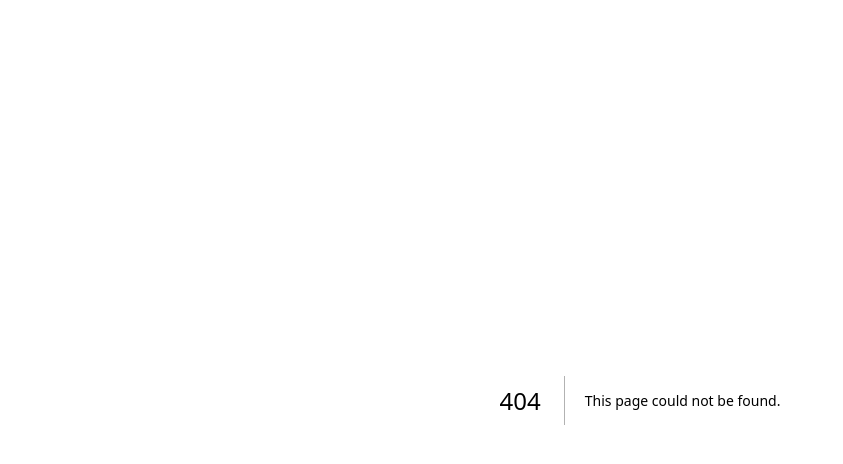
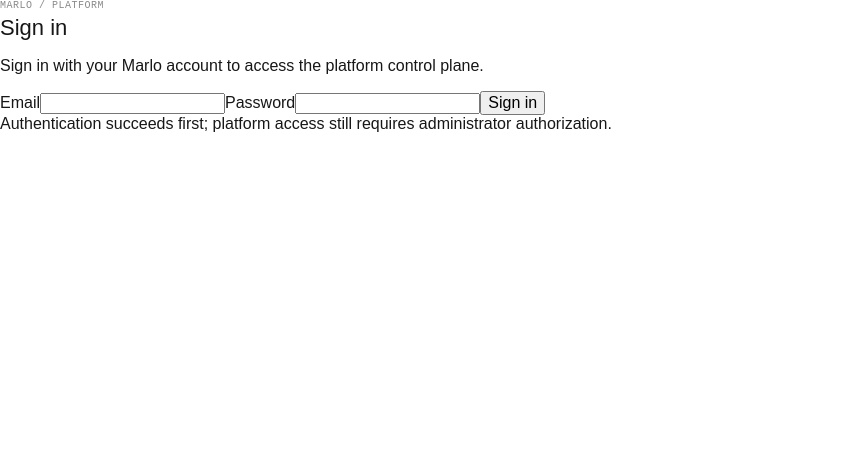
Before and after one commit to Kumar2421/Marlo-platform, a Next.js app: page /login in a window 1280 px wide. Before the commit this address had no page. Shown: the top 464 px of the page, without its empty margins (0-843 px from the left). Built offline with nearby package versions, Linux system fonts and the light colour scheme.

Commit message:
feat: add platform login

```diff
--- /dev/null
+++ b/app/login/page.tsx
@@ -0,0 +1,48 @@
+import { createClient } from "@/utils/supabase/server";
+import { redirect } from "next/navigation";
+
+async function signIn(formData: FormData) {
+  "use server";
+
+  const email = String(formData.get("email") ?? "").trim();
+  const password = String(formData.get("password") ?? "");
+
+  const supabase = await createClient();
+  const { error } = await supabase.auth.signInWithPassword({ email, password });
+
+  if (error) {
+    redirect("/login?error=1");
+  }
+
+  redirect("/");
+}
+
+export default async function Login({ searchParams }: { searchParams: Promise<{ error?: string }> }) {
+  const params = await searchParams;
+
+  return (
+    <main className="auth">
+      <section className="auth-card">
+        <div className="eyebrow">MARLO / PLATFORM</div>
+        <h1>Sign in</h1>
+        <p>Sign in with your Marlo account to access the platform control plane.</p>
+
+        {params.error && <div className="auth-error">Invalid email or password.</div>}
+
+        <form action={signIn}>
+          <label>
+            Email
+            <input name="email" type="email" autoComplete="email" required />
+          </label>
+          <label>
+            Password
+            <input name="password" type="password" autoComplete="current-password" required />
+          </label>
+          <button type="submit">Sign in</button>
+        </form>
+
+        <div className="auth-note">Authentication succeeds first; platform access still requires administrator authorization.</div>
+      </section>
+    </main>
+  );
+}
```
